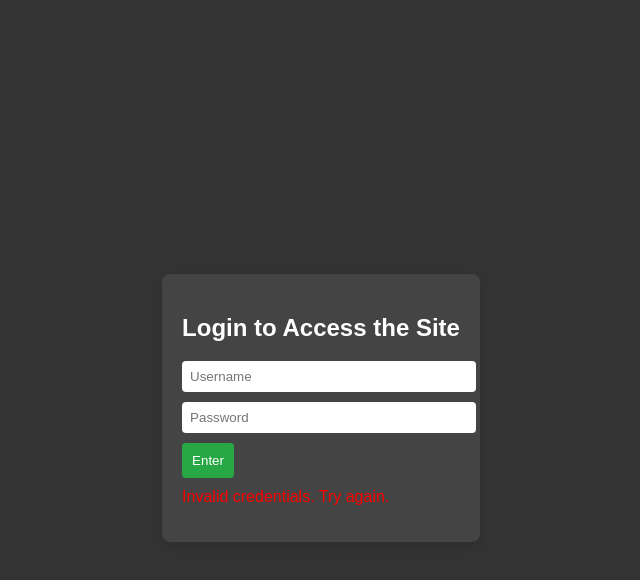
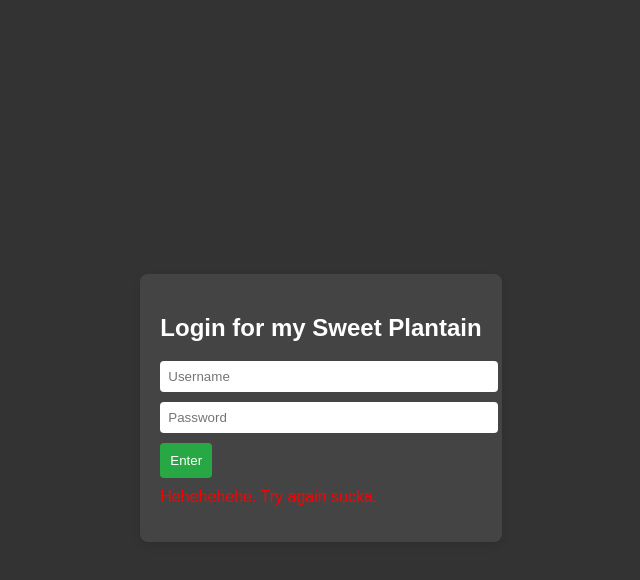
Before and after one commit to tylerseawell4/joleeSunflowers, a plain HTML site: page index.html in a window 1280 px wide. Both pictures are taken after a click on the button "Enter". Shown: the whole page, without its empty margins (319-959 px from the left). Drawn offline with Linux system fonts and the light colour scheme.

Commit message:
Update index.html

```diff
--- a/index.html
+++ b/index.html
@@ -47,11 +47,11 @@
 </head>
 <body>
     <div class="login-container">
-        <h2>Login to Access the Site</h2>
+        <h2>Login for my Sweet Plantain</h2>
         <input type="text" id="username" placeholder="Username" />
         <input type="password" id="password" placeholder="Password" />
         <button onclick="login()">Enter</button>
-        <p id="error" class="error" style="display: none;">Invalid credentials. Try again.</p>
+        <p id="error" class="error" style="display: none;">Hehehehehe. Try again sucka.</p>
     </div>
 
     <script>
```
